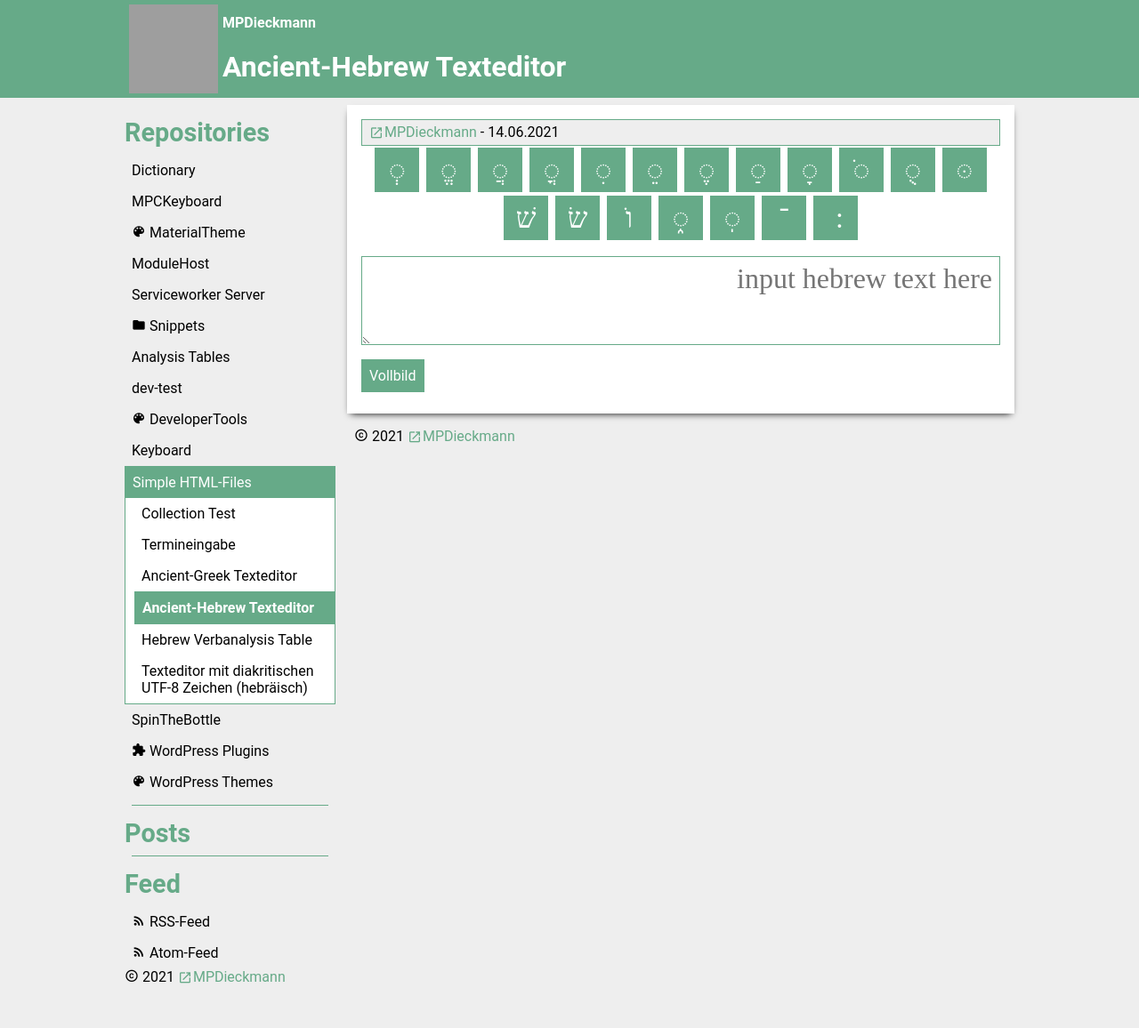
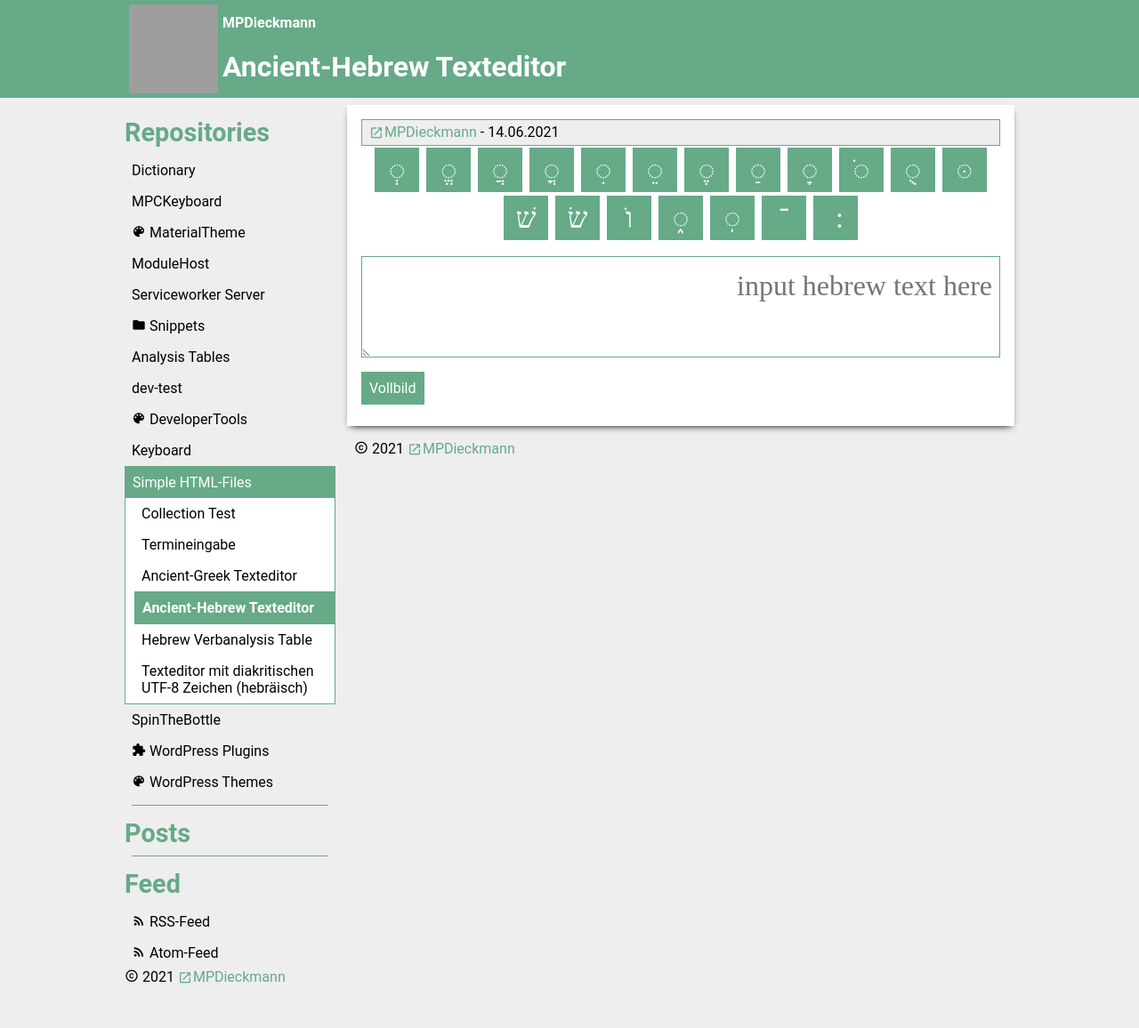
Before and after one commit to MPDieckmann/mpdieckmann.github.io, a Jekyll site: the page built from _repositories/simple/hebrew-input.html, in a window 1280 px wide. Shown: the whole page at 89% size. Built offline with Jekyll 4.4.1, drawn with Linux system fonts in a browser that asks for light colours; some web fonts are replaced; grey boxes are pictures that could not be loaded.

Commit message:
Update hebrew-input.html

```diff
--- a/_repositories/simple/hebrew-input.html
+++ b/_repositories/simple/hebrew-input.html
@@ -71,11 +71,11 @@
     padding: 0.5rem;
     width: 100%;
     height: 100%;
+    resize: vertical;
     min-height: 100px;
-    max-height: 400px;
     box-sizing: border-box;
     direction: rtl;
-    font: 2em/1em "SBL BibLit", "SBL_BibLit", "Times New Roman", "Times", serif;
+    font: 2em/1.5 "SBL BibLit", "SBL_BibLit", "Times New Roman", "Times", serif;
   }
   .fullscreen {
     position: fixed;
```
